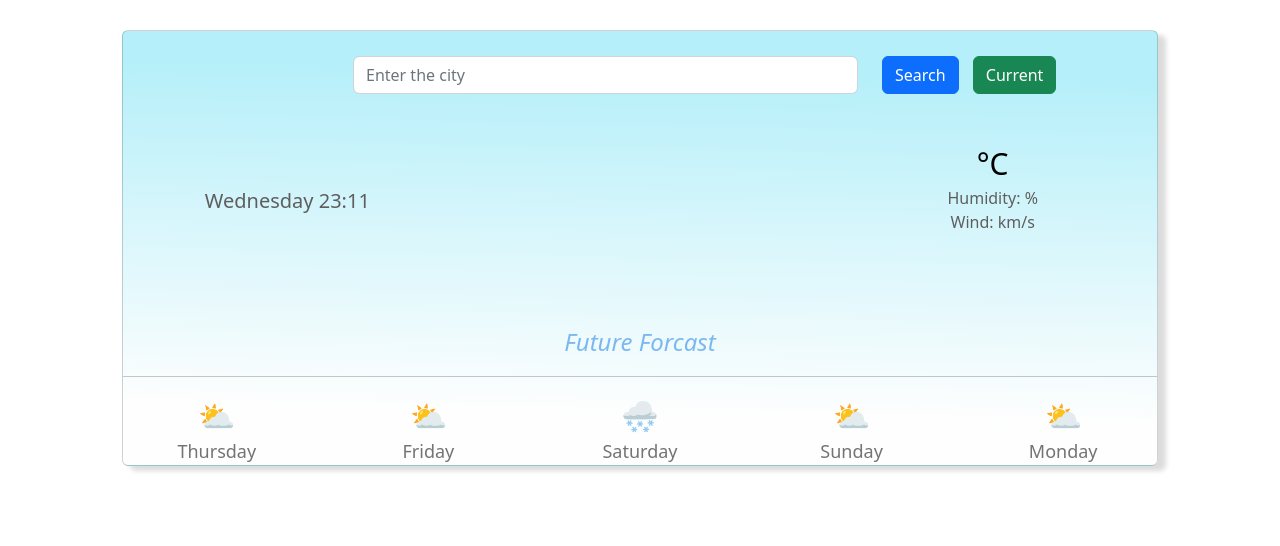
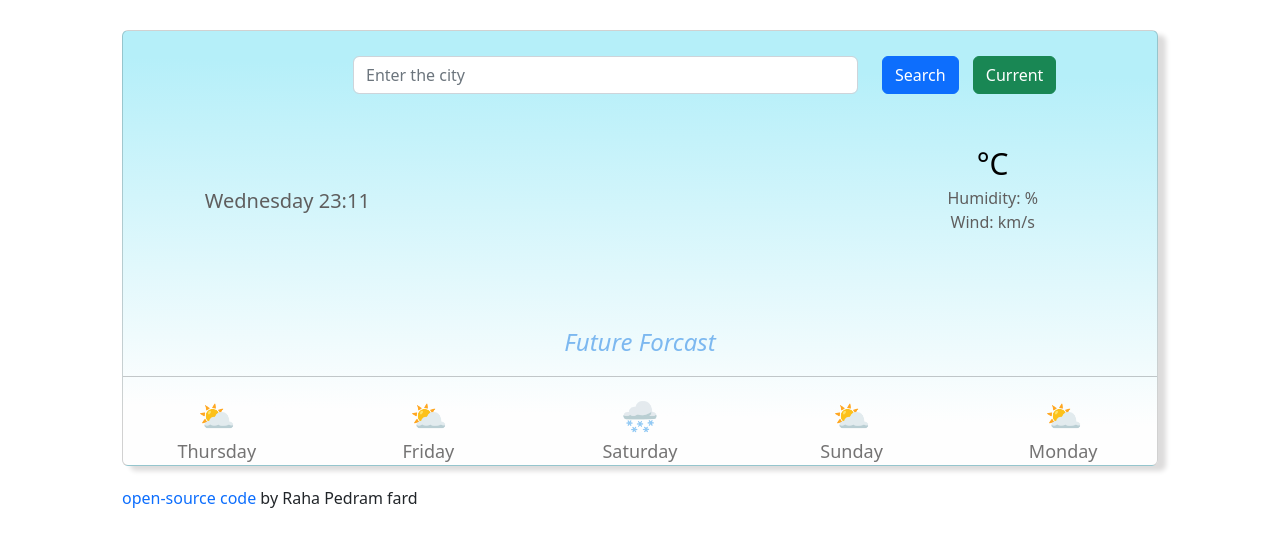
Before and after one commit to Raha-P/Weather-app, a plain HTML site: page weather app.html in a window 1280 px wide. Shown: the top 546 px of the page. Drawn offline with nearby package versions, Linux system fonts and the light colour scheme; no server answers.

Commit message:
changed some fonts and added name

```diff
--- a/weather app.html
+++ b/weather app.html
@@ -36,7 +36,7 @@
 
     .city {
         font-size: 30px;
-        font-family: Georgia, 'Times New Roman', Times, serif;
+        font-family: Tahoma;
     }
 
     .day {
@@ -46,7 +46,7 @@
     .firstweather {
         font-size: 35px;
         color: rgb(49, 102, 248);
-        font-family: Georgia, 'Times New Roman', Times, serif;
+        font-family: Tahoma;
     }
 
     .mainemoji {
@@ -84,6 +84,14 @@
     .btn-success {
         margin: 0px 10px;
     }
+    .codeby {
+    margin: 30px 40px;
+    line-height: 5px;
+}
+
+a {
+    text-decoration: none;
+}
 </style>
 
 <body>
@@ -145,6 +153,7 @@
         </span>
     </div>
     </div>
+    <div class="codeby"> <a href="https://github.com/Raha-P/Weather-app">open-source code</a> by Raha Pedram fard</div>
 
     <script>
 
```
